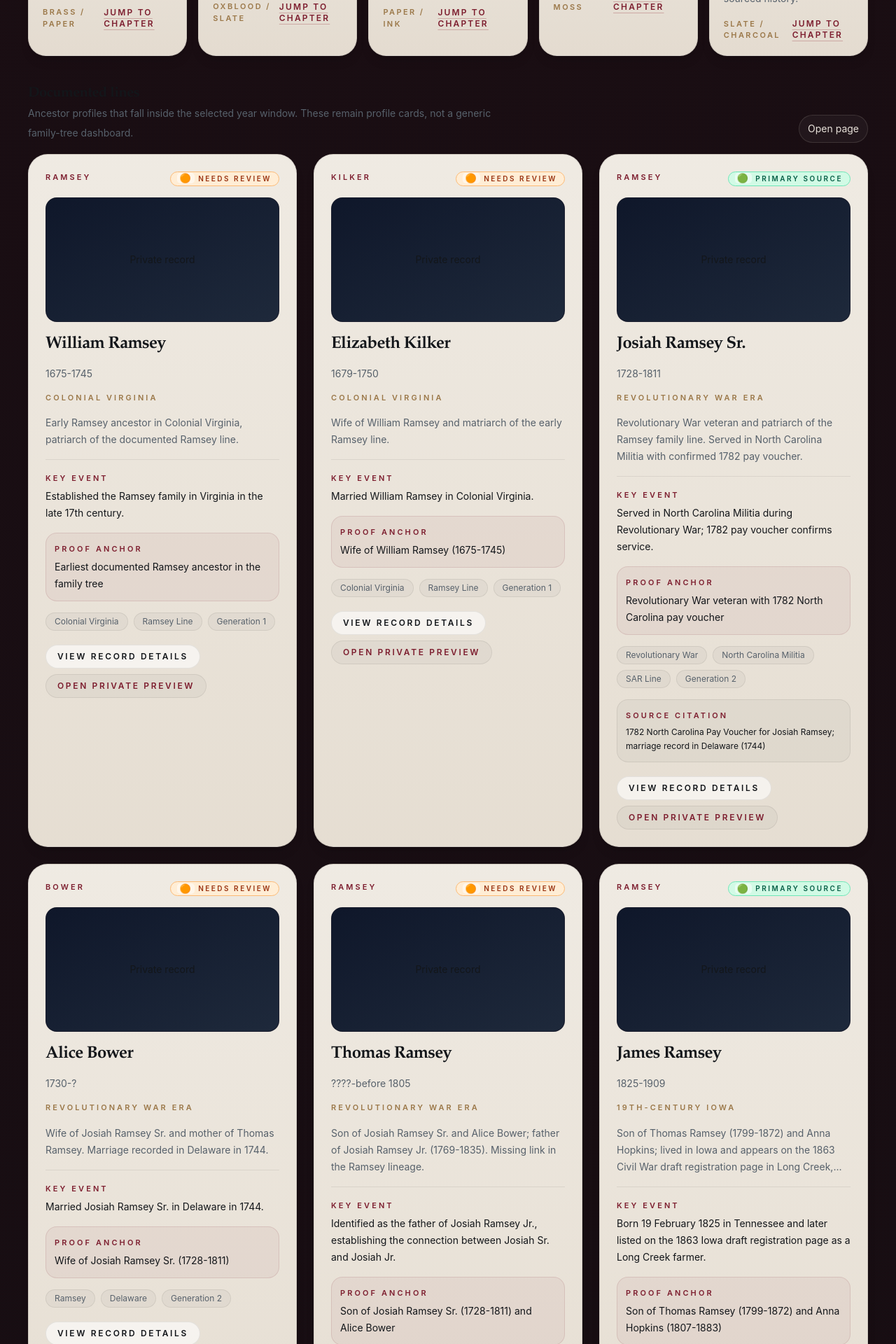
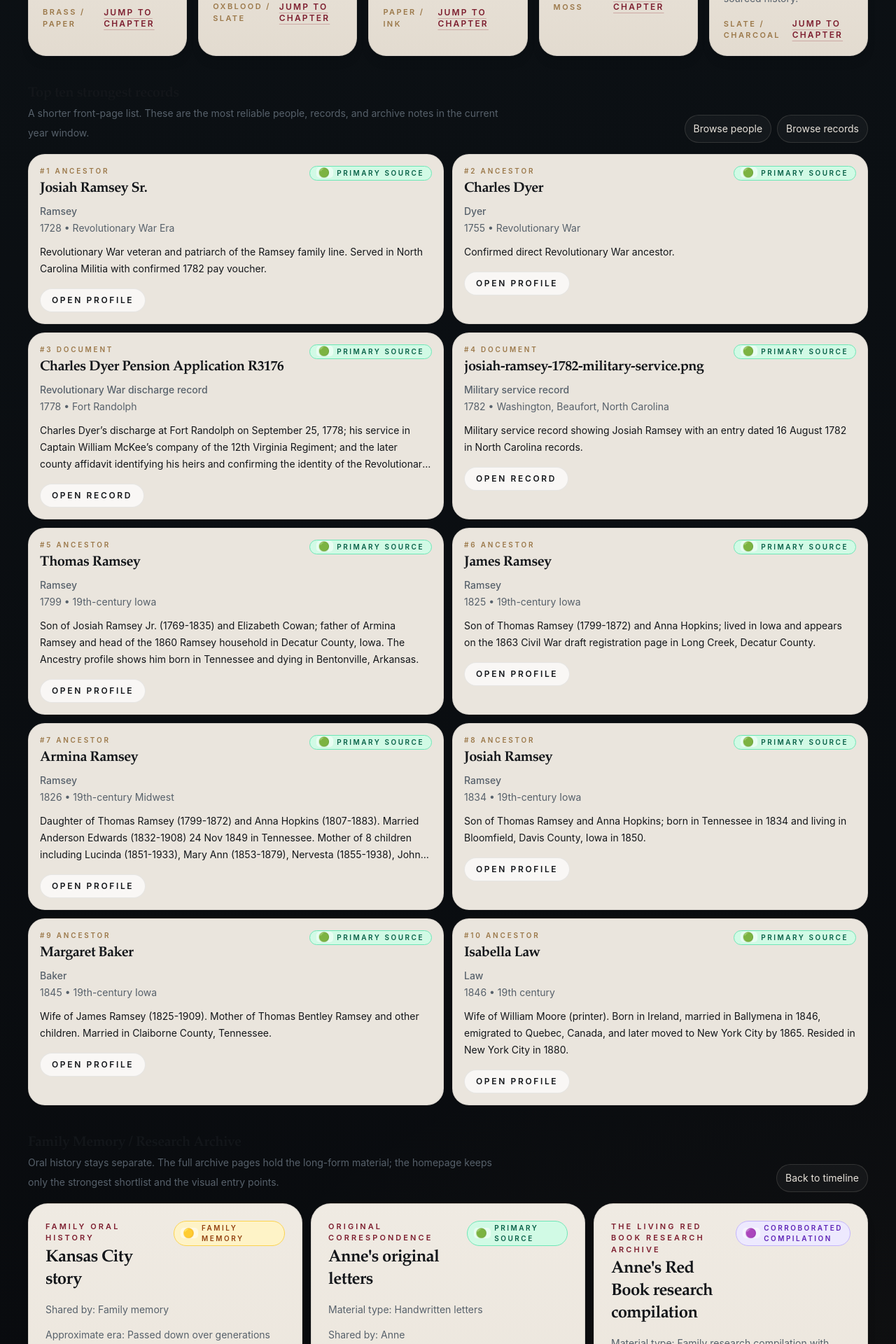
Before and after one commit to aaronmarchant96-max/family-archive, a Next.js app: page / in a window 1280 px wide. Shown: the part 3360-5280 px from the top of the page at 70% size. Built offline with nearby package versions, Linux system fonts and the light colour scheme.

Commit message:
Tighten homepage record shortlist

```diff
--- a/components/HomeArchiveExplorer.tsx
+++ b/components/HomeArchiveExplorer.tsx
@@ -2,8 +2,8 @@
 
 import { useEffect, useMemo, useState } from "react";
 import Link from "next/link";
-import { AncestorCard, type AncestorCardProps } from "./AncestorCard";
-import { DocumentCard, type DocumentCardProps } from "./DocumentCard";
+import type { AncestorCardProps } from "./AncestorCard";
+import type { DocumentCardProps } from "./DocumentCard";
 import { ConfidenceBadge } from "./ConfidenceBadge";
 import { MemoryCard, type FamilyMemoryEntry } from "./MemoryCard";
 import { RecordFrame } from "./RecordFrame";
@@ -34,6 +34,20 @@ type FeaturedRecord = {
   linkHref?: string;
   people?: string[];
   place?: string;
+};
+
+type StrongRecord = {
+  id: string;
+  kind: "ancestor" | "document" | "memory";
+  title: string;
+  subtitle: string;
+  confidence: string;
+  summary: string;
+  href: string;
+  actionLabel: string;
+  place?: string;
+  year?: number;
+  rankScore: number;
 };
 
 const eraJumps: ArchiveEraJump[] = [
@@ -179,6 +193,15 @@ function confidenceStyle(confidence: string) {
   if (confidence === "Strong Evidence") return "strong";
   if (confidence === "Family-Confirmed Oral History") return "oral";
   return "dotted";
+}
+
+function confidenceRank(confidence: string) {
+  if (confidence === "Primary Source" || confidence === "Confirmed") return 5;
+  if (confidence === "Strong Evidence") return 4;
+  if (confidence === "Corroborated Compilation") return 3;
+  if (confidence === "Family-Confirmed Oral History") return 2;
+  if (confidence === "Needs Review" || confidence === "Needs Proof") return 1;
+  return 0;
 }
 
 export function HomeArchiveExplorer({ people, documents, familyMemory, minYear, maxYear }: ArchiveHomeProps) {
@@ -467,20 +490,64 @@ export function HomeArchiveExplorer({ people, documents, familyMemory, minYear,
 
   const visiblePeople = useMemo(() => people.filter((person) => personInRange(person, startYear, endYear)), [people, startYear, endYear]);
   const visibleDocuments = useMemo(() => documents.filter((document) => documentInRange(document, startYear, endYear)), [documents, startYear, endYear]);
+  const visibleMemory = useMemo(() => familyMemory.filter((entry) => memoryInRange(entry, startYear, endYear)), [familyMemory, startYear, endYear]);
 
-  const sortedVisibleDocuments = useMemo(() => {
-    const isScreenshot = (d: DocumentCardProps) => {
-      const hay = `${d.type} ${d.filename} ${d.previewUrl || ''}`.toLowerCase();
-      return hay.includes('.png') || /grave|plaque|screenshot|marker|memorial|photo/.test(hay);
-    };
-    return [...visibleDocuments].sort((a, b) => {
-      const aShot = isScreenshot(a) ? 0 : 1;
-      const bShot = isScreenshot(b) ? 0 : 1;
-      if (aShot !== bShot) return aShot - bShot;
-      return 0;
-    });
-  }, [visibleDocuments]);
-  const visibleMemory = useMemo(() => familyMemory.filter((entry) => memoryInRange(entry, startYear, endYear)), [familyMemory, startYear, endYear]);
+  const strongestRecords = useMemo<StrongRecord[]>(
+    () => {
+      const peopleRecords = visiblePeople.map((person) => ({
+        id: `person-${person.id}`,
+        kind: "ancestor" as const,
+        title: person.name,
+        subtitle: person.branch,
+        confidence: person.confidence,
+        summary: person.summary,
+        href: `/ancestors/${person.id}`,
+        actionLabel: "Open profile",
+        place: person.era,
+        year: person.timeline?.map((entry) => parseArchiveYear(entry.date)).find((year): year is number => year != null) ?? parseArchiveYear(person.lifespan) ?? undefined,
+        rankScore: confidenceRank(person.confidence) + (person.evidenceSummary?.length ? 0.25 : 0)
+      }));
+
+      const documentRecords = visibleDocuments.map((document) => ({
+        id: `document-${document.id}`,
+        kind: "document" as const,
+        title: document.title || document.filename,
+        subtitle: document.type,
+        confidence: document.confidence,
+        summary: document.fact || document.whatItProves || document.meaning || document.notes || document.sourceCitation || "Document record",
+        href: `/documents/${document.id}`,
+        actionLabel: "Open record",
+        place: document.place,
+        year: parseArchiveYear(document.date) ?? undefined,
+        rankScore: confidenceRank(document.confidence) + (document.sourceUrl ? 0.25 : 0)
+      }));
+
+      const memoryRecords = visibleMemory.map((entry) => ({
+        id: `memory-${entry.id}`,
+        kind: "memory" as const,
+        title: entry.title,
+        subtitle: entry.categoryLabel ?? "Family memory",
+        confidence: entry.confidence,
+        summary: entry.description ?? entry.notes,
+        href: "/ancestors",
+        actionLabel: "See context",
+        place: entry.era,
+        year: memoryContextYears[entry.id],
+        rankScore: confidenceRank(entry.confidence) - 0.5
+      }));
+
+      return [...peopleRecords, ...documentRecords, ...memoryRecords]
+        .sort((a, b) => {
+          if (b.rankScore !== a.rankScore) return b.rankScore - a.rankScore;
+          const aYear = a.year ?? Number.POSITIVE_INFINITY;
+          const bYear = b.year ?? Number.POSITIVE_INFINITY;
+          if (aYear !== bYear) return aYear - bYear;
+          return a.title.localeCompare(b.title);
+        })
+        .slice(0, 10);
+    },
+    [visibleDocuments, visibleMemory, visiblePeople]
+  );
 
   const featuredRecordItems = useMemo<FeaturedRecord[]>(
     () => [
@@ -1065,48 +1132,59 @@ export function HomeArchiveExplorer({ people, documents, familyMemory, minYear,
       <section className="archive-section">
         <div className="archive-section__head">
           <div>
-            <div className="archive-section__title">Documented lines</div>
+            <div className="archive-section__title">Top ten strongest records</div>
             <div className="archive-section__copy">
-              Ancestor profiles that fall inside the selected year window. These remain profile cards, not a
-              generic family-tree dashboard.
+              A shorter front-page list. These are the most reliable people, records, and archive notes in the
+              current year window.
             </div>
           </div>
+          <div className="flex flex-wrap gap-2">
             <Link className="archive-nav__link inline-flex" href="/ancestors">
-            Open page
+              Browse people
+            </Link>
+            <Link className="archive-nav__link inline-flex" href="/documents">
+              Browse records
             </Link>
           </div>
-        <div className="archive-grid">
-          {visiblePeople.length ? (
-            visiblePeople.map((person) => <AncestorCard key={person.id} {...person} />)
-          ) : (
-            <div className="archive-empty">
-              No ancestor records fall inside the selected year range. Widen the filter or jump by era.
         </div>
-          )}
+        {strongestRecords.length ? (
+          <div className="grid gap-3 lg:grid-cols-2">
+            {strongestRecords.map((record, index) => (
+              <article
+                key={record.id}
+                className="rounded-[1.5rem] border border-[rgba(18,20,24,0.08)] bg-[rgba(244,239,231,0.96)] p-4 shadow-sm transition hover:-translate-y-0.5 hover:border-[rgba(127,29,45,0.25)] hover:shadow-md"
+              >
+                <div className="flex items-start justify-between gap-3">
+                  <div>
+                    <div className="text-[10px] font-semibold uppercase tracking-[0.28em] text-[var(--archive-accent-soft)]">
+                      #{index + 1} {record.kind}
                     </div>
-      </section>
-
-      <section className="archive-section">
-        <div className="archive-section__head">
-          <div>
-            <div className="archive-section__title">Evidence vault</div>
-            <div className="archive-section__copy">
-              Document records are metadata-first. The source file stays private and the claim is stated plainly.
+                    <h3 className="mt-1 text-xl font-semibold tracking-tight text-[var(--archive-text)] archive-display">
+                      {record.title}
+                    </h3>
                   </div>
+                  <ConfidenceBadge label={record.confidence} />
                 </div>
-          <Link className="archive-nav__link inline-flex" href="/documents">
-            Open page
+                <div className="mt-2 text-sm font-medium text-[var(--archive-text-soft)]">{record.subtitle}</div>
+                <div className="mt-1 text-sm text-[var(--archive-text-soft)]">
+                  {record.year ? `${record.year} • ` : ""}
+                  {record.place ?? "Archive item"}
+                </div>
+                <p className="mt-3 line-clamp-3 text-sm leading-6 text-[var(--archive-text)]">{record.summary}</p>
+                <div className="mt-4 flex flex-wrap items-center gap-2">
+                  <Link
+                    href={record.href}
+                    className="rounded-full border border-[rgba(18,20,24,0.08)] bg-white/70 px-4 py-2 text-xs font-semibold uppercase tracking-[0.22em] text-[var(--archive-text)] hover:border-[rgba(127,29,45,0.35)] hover:bg-white"
+                  >
+                    {record.actionLabel}
                   </Link>
                 </div>
-        <div className="archive-grid">
-          {sortedVisibleDocuments.length ? (
-            sortedVisibleDocuments.map((document) => <DocumentCard key={document.id} {...document} />)
+              </article>
+            ))}
+          </div>
         ) : (
-            <div className="archive-empty">
-              No document records fall inside the selected year range. Widen the filter or choose a place card.
-            </div>
+          <div className="archive-empty">No strong records fall inside the current year range.</div>
         )}
-        </div>
       </section>
 
       <section className="archive-section">
@@ -1114,21 +1192,26 @@ export function HomeArchiveExplorer({ people, documents, familyMemory, minYear,
           <div>
             <div className="archive-section__title">Family Memory / Research Archive</div>
             <div className="archive-section__copy">
-              Oral history stays separate. Anne&apos;s Red Book appears here as a corroborated family research
-              compilation, while genuinely oral items remain visibly distinct from source-grade records.
+              Oral history stays separate. The full archive pages hold the long-form material; the homepage keeps
+              only the strongest shortlist and the visual entry points.
             </div>
           </div>
+          <Link className="archive-nav__link inline-flex" href="#timeline">
+            Back to timeline
+          </Link>
         </div>
-        <div className="archive-grid">
         {visibleMemory.length ? (
-            visibleMemory.map((entry) => <MemoryCard key={entry.id} {...entry} />)
+          <div className="grid gap-3 md:grid-cols-2 xl:grid-cols-3">
+            {visibleMemory.slice(0, 3).map((entry) => (
+              <MemoryCard key={entry.id} {...entry} />
+            ))}
+          </div>
         ) : (
           <div className="archive-empty">
-              No family memory entries fit the current context window. Jump to the later archive years to bring
-              them back into view.
+            No family memory entries fit the current context window. Jump to the later archive years to bring them
+            back into view.
           </div>
         )}
-        </div>
       </section>
     </div>
   );
```
Lines whose indentation alone changed are shown as unchanged.
